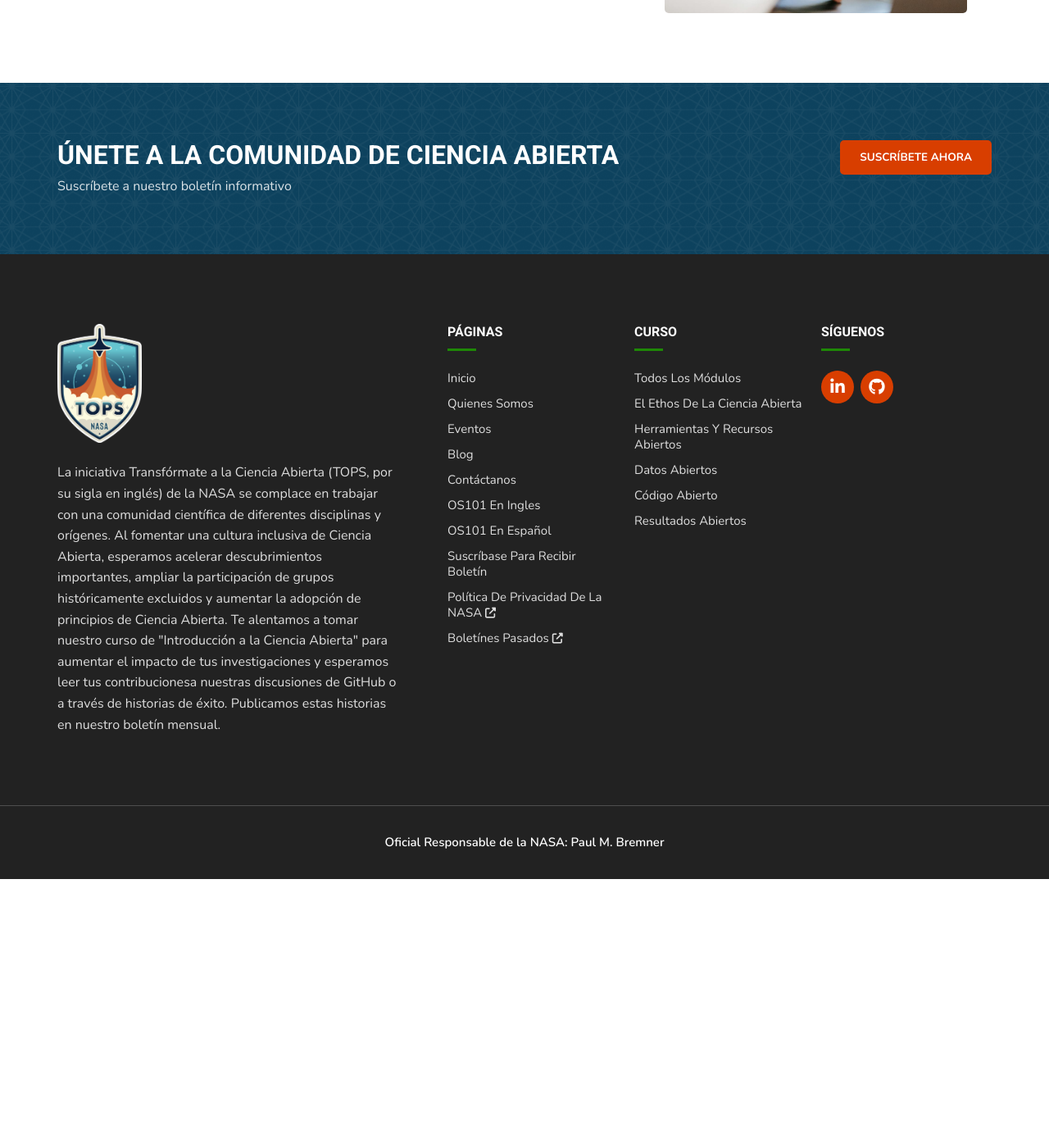
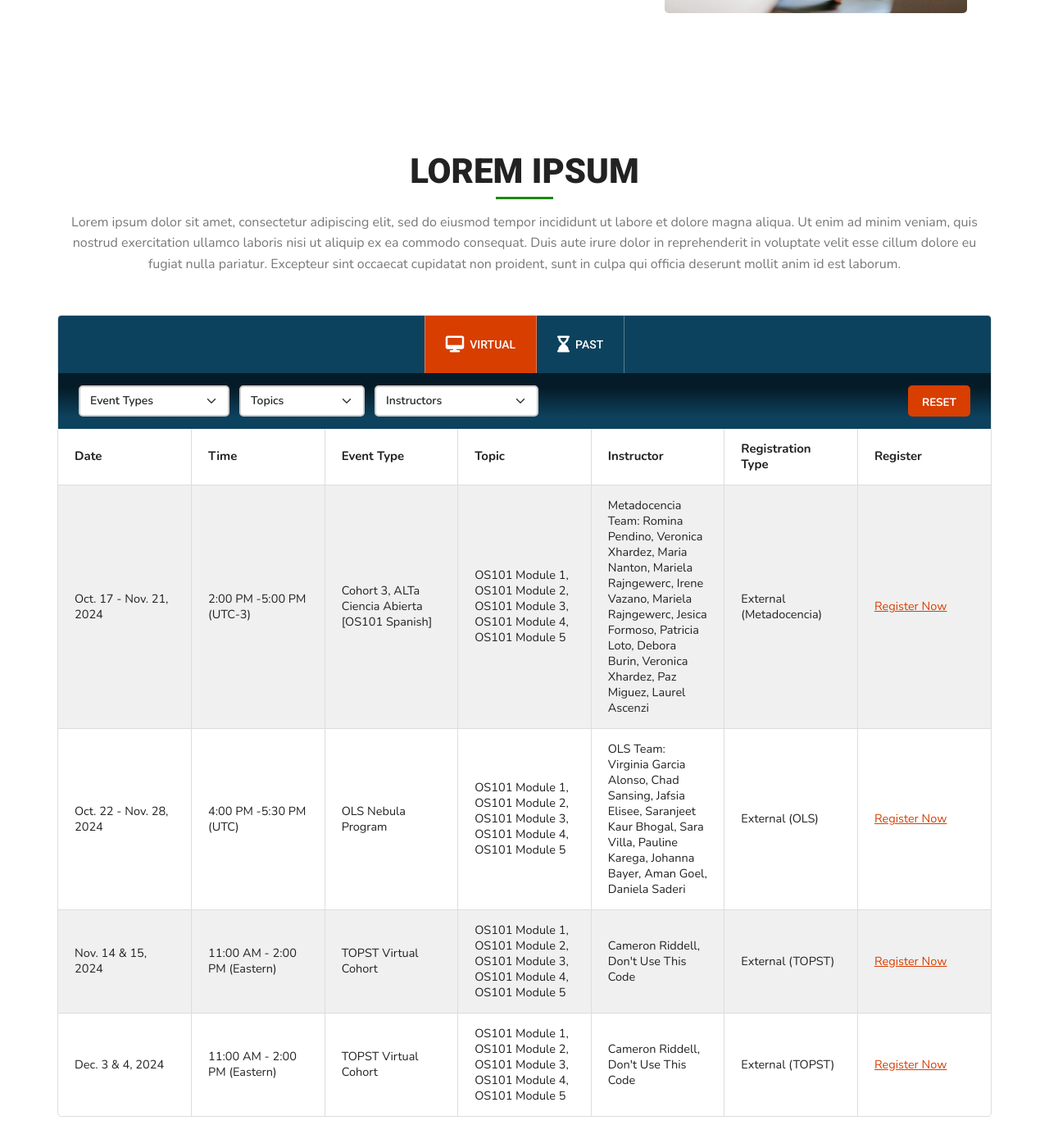
Before and after one commit to bressler1995/TOPS-Website-Front-End, a Jekyll site: the page built from pages/os101spanish.md, in a window 1280 px wide and 1400 px high, scrolled down 2163 px. Shown: the whole window at 82% size. Built offline with Jekyll 4.4.1, drawn with Linux system fonts in a browser that asks for light colours; a script that is not in the unit is left out; before the commit the page ends 3235 px from its top, so only the background shows below that.

Commit message:
Start adding workshop section to spanish page

```diff
--- /dev/null
+++ b/_includes/os101spanish/instructorled.html
@@ -0,0 +1,259 @@
+<div id="instructorled" class="tops_white_section tops_workshops_section">
+    <div class="container tops_container">
+      <div class="row">
+        <div class="col-12 tops_workshops_primary_content primary_content_md">
+          <h2 class="text-center mb-2">Lorem Ipsum</h2>
+          <div class="tops_divider div_larger justify-content-center mb-3"><div class="div_inner"></div></div>
+          <p>Lorem ipsum dolor sit amet, consectetur adipiscing elit, sed do eiusmod tempor incididunt ut labore et dolore magna aliqua. Ut enim ad minim veniam, quis nostrud exercitation ullamco laboris nisi ut aliquip ex ea commodo consequat. Duis aute irure dolor in reprehenderit in voluptate velit esse cillum dolore eu fugiat nulla pariatur. Excepteur sint occaecat cupidatat non proident, sunt in culpa qui officia deserunt mollit anim id est laborum.</p>
+        </div>
+      </div>
+      <div class="row mt-5">
+        <div class="col-12">
+          <div id="tops_workshops_container" class="d-flex flex-column flex-wrap tops_workshops_container">
+            <div class="d-flex flex-row flex-wrap justify-content-center tops_workshops_tabs">
+              <button class="workshop_tab active" type="button"><i class="fa-solid fa-desktop"></i><span>Virtual</span></button>
+              <button class="workshop_tab" type="button"><i class="fa-solid fa-hourglass-end"></i><span>Past</span></button>
+            </div>
+            <div class="tops_workshops_tables">
+
+              <div class="workshop_table active">
+                {% if site.hidevirtual %}
+                  <div class="no_workshops"><div class="noworkshops_icon_holder"><div><i class="fa-solid fa-calendar-days"></i></div></div><p>Stay tuned!  More training dates will be coming soon...</p></div>
+                {% else %}
+                  <div class="workshop_table_filters">
+                    <div class="d-flex flex-row flex-wrap justify-content-start workshop_table_filters_selectoutter">
+                      <select class="form-select" data-col-index="2">
+                          <option selected="">Event Types</option>
+                          <option value="TOPST Virtual Cohort">TOPST Virtual Cohort</option>
+                          <option value="ALTa Ciencia Abierta">ALTa Ciencia Abierta</option>
+                          <option value="OLS Nebula Program">OLS Nebula Program</option>
+                      </select>
+                      <select class="form-select" data-col-index="3">
+                          <option selected="">Topics</option>
+                          <option value="OS101 Module 1">OS101 Module 1</option>
+                          <option value="OS101 Module 2">OS101 Module 2</option>
+                          <option value="OS101 Module 3">OS101 Module 3</option>
+                          <option value="OS101 Module 4">OS101 Module 4</option>
+                          <option value="OS101 Module 5">OS101 Module 5</option>
+                      </select>
+                      <select class="form-select" data-col-index="4">
+                          <option selected="">Instructors</option>
+                          <!-- DUTC -->
+                          <optgroup label="Don't Use This Code">
+                              <option value="Cameron Riddell">Cameron Riddell</option>
+                          </optgroup>
+                          <!-- Metadocencia -->
+                          <optgroup label="Metadocencia Team">
+                              <option value="Romina Pendino">Romina Pendino</option>
+                              <option value="Veronica Xhardez">Veronica Xhardez</option>
+                              <option value="Maria Nanton">Maria Nanton</option>
+                              <option value="Alejandra Calero">Alejandra Calero</option>
+                              <option value="Irene Vazano">Irene Vazano</option>
+                              <option value="Mariela Rajngewerc">Mariela Rajngewerc</option>
+                              <option value="Jesica Formoso">Jesica Formoso</option>
+                              <option value="Driselda Sanchez-Aguirre">Driselda Sanchez-Aguirre</option>
+                              <option value="Debora Burin">Debora Burin</option>
+                              <option value="Veronica Xhardez">Veronica Xhardez</option>
+                              <option value="Patricia Loto">Patricia Loto</option>
+                              <option value="Paz Miguez">Paz Miguez</option>
+                              <option value="Laurel Ascenzi">Laurel Ascenzi</option>
+                          </optgroup>
+                          <!-- OLS -->
+                          <optgroup label="OLS Team">
+                              <option value="Virginia Garcia Alonso">Virginia Garcia Alonso</option>
+                              <option value="Chad Sansing">Chad Sansing</option>
+                              <option value="Jafsia Elisee">Jafsia Elisee</option>
+                              <option value="Saranjeet Kaur Bhogal">Saranjeet Kaur Bhogal</option>
+                              <option value="Sara Villa">Sara Villa</option>
+                              <option value="Pauline Karega">Pauline Karega</option>
+                              <option value="Johanna Bayer">Johanna Bayer</option>
+                              <option value="Aman Goel">Aman Goel</option>
+                              <option value="Daniela Saderi">Daniela Saderi</option>
+                          </optgroup>
+                      </select>
+                    </div>
+                    <div class="d-flex flex-row flex-wrap justify-content-end workshop_table_filters_resetoutter">
+                      <a class="btn btn-primary workshop_table_resetopt" href="javascript:void(0)" role="button">Reset</a>
+                    </div>
+                  </div>
+                  <div class="workshop_table_table">
+                    <table>
+                      <thead><tr><th>Date</th><th>Time</th><th>Event Type</th><th>Topic</th><th>Instructor</th><th>Registration Type</th><th>Register</th></tr></thead>
+                      <tbody>
+                        {% for row in site.data.virtual %}
+                          <tr>
+                          <td>{{ row.date }}</td>
+                          <td>{{ row.time }}</td>
+                          <td>{{ row.eventtype }}</td>
+                          <td>{{ row.topic }}</td>
+                          <td>{{ row.instructor }}</td>
+                          <td>
+                              {% if row.regtype %}
+                                  {{ row.regtype }}
+                              {% else %}
+                                  Other
+                              {% endif %}
+                          </td>
+                          <td>
+                            {% if row.register_link %}
+                                {% assign registercalculate = row.register_link %}
+                                {% assign registernewwin = "_blank" %}
+
+                                {% assign registertitle = "This Workshop is Internal to NASA" %}
+                                {% assign registerdesc = "If you are not a NASA civil servant or contractor, this workshop is unfortunately not available to you and proceeding will result in a not found error message. However, there are still many incredible OS101 workshops for you to choose from!" %}
+                                {% assign registerlink = row.register_link %}
+                                {% assign registertype = row.regtype | downcase %}
+
+                                {% assign registeronclick = "no" %}
+
+
+                                {% if registertype %}
+                                  {% if registertype contains "nasa" and registertype contains "internal" %}
+                                      {% assign registercalculate = "javascript:void(0)" %}
+                                      {% assign registernewwin = "_self" %}
+                                      {% assign registeronclick = "yes" %}
+
+                                      {% assign registertitle = "This Workshop is Internal to NASA" %}
+                                      {% assign registerdesc = "If you are not a NASA civil servant or contractor, this workshop is unfortunately not available to you and proceeding will result in a not found error message. However, there are still many incredible OS101 workshops for you to choose from!" %}
+                                  {% elsif registertype contains "jpl" and registertype contains "internal" %}
+                                      {% assign registercalculate = "javascript:void(0)" %}
+                                      {% assign registernewwin = "_self" %}
+                                      {% assign registeronclick = "yes" %}
+
+                                      {% assign registertitle = "This Workshop is Internal to JPL" %}
+                                      {% assign registerdesc = "If you are not a JPL civil servant or contractor, this workshop is unfortunately not available to you and proceeding will result in a not found error message. However, there are still many incredible OS101 workshops for you to choose from!" %}
+                                  {% elsif registertype contains "external" %}
+                                      {% assign registercalculate = "javascript:void(0)" %}
+                                      {% assign registernewwin = "_self" %}
+                                      {% assign registeronclick = "yes" %}
+
+                                      {% assign registertitle = "This Event is External" %}
+                                      {% assign registerdesc = "We would like to inform you that you are being taken to an external registration form should you choose to proceed." %}
+                                  {% endif %}
+                                {% endif %}
+
+                                <a class="{% if registeronclick == "yes" %}tops_workshop_link{% endif %}" href="{{ registercalculate }}" target="{{ registernewwin }}" {% if registeronclick == "yes" %}data-regtitle="{{ registertitle }}" data-regdesc="{{ registerdesc }}" data-reglink="{{ registerlink }}"{% endif %}>{{ row.register }}</a>
+                            {% else %}
+                              {{ row.register }}
+                            {% endif %}
+                          </td>
+                          </tr>
+                        {% endfor %}
+                      </tbody>
+                    </table>
+
+                    <div class="hcue">
+                      <div class="hcue_icon"><img src="{{ site.baseurl }}/assets/img/swipe-left.png"></div>
+                      <p>Swipe Horizontally to View More</p>
+                    </div>
+
+                  </div>
+                {% endif %}
+              </div>
+              <div class="workshop_table">
+                  {% if site.hidepast %}
+                    <div class="no_workshops"><div class="noworkshops_icon_holder"><div><i class="fa-solid fa-calendar-days"></i></div></div><p>Stay tuned!  More training dates will be coming soon...</p></div>
+                  {% else %}
+                    <div class="workshop_table_filters">
+                          <div class="d-flex flex-row flex-wrap justify-content-start workshop_table_filters_selectoutter">
+                              <select class="form-select" data-col-index="2">
+                                  <option selected="">Event Types</option>
+                                  <option value="Curriculum Beta Test">Curriculum Beta Test</option>
+                                  <option value="JPL Internal">JPL Internal</option>
+                                  <option value="ScienceCore">ScienceCore</option>
+                                  <option value="TOPS Champions Summer Workshop">TOPS Champions Summer Workshop</option>
+                                  <option value="TOPST">TOPST</option>
+                              </select>
+                              <select class="form-select" data-col-index="3">
+                                  <option selected="">Locations</option>
+                                  <option value="Pasadena, CA">Pasadena, CA</option>
+                                  <option value="Greenbelt, MD">Greenbelt, MD</option>
+                                  <option value="Tacoma, WA">Tacoma, WA</option>
+                                  <option value="Huntsville, AL">Huntsville, AL</option>
+                                  <option value="Chicago, IL">Chicago, IL</option>
+                                  <option value="Virtual">Virtual</option>
+                              </select>
+                              <select class="form-select" data-col-index="4">
+                                  <option selected="">Topics</option>
+                                  <option value="OS101 Module 1">OS101 Module 1</option>
+                                  <option value="OS101 Module 2">OS101 Module 2</option>
+                                  <option value="OS101 Module 3">OS101 Module 3</option>
+                                  <option value="OS101 Module 4">OS101 Module 4</option>
+                                  <option value="OS101 Module 5">OS101 Module 5</option>
+                                  <option value="Determining Climate Risks with NASA Earthdata Cloud">Determining Climate Risks with NASA Earthdata Cloud</option>
+                                  <option value="OLS Nebula Program">OLS Nebula Program</option>
+                              </select>
+                              <select class="form-select" data-col-index="5">
+                                  <option selected="">Instructors</option>
+                                  <!-- DUTC -->
+                                  <optgroup label="Don't Use This Code">
+                                      <option value="Cameron Riddell">Cameron Riddell</option>
+                                  </optgroup>
+                                  <!-- NLU -->
+                                  <optgroup label="National Louis University">
+                                      <option value="Antonio Tovar">Antonio Tovar</option>
+                                      <option value="Abdullah Alshboul">Abdullah Alshboul</option>
+                                      <option value="Ian Moncrief">Ian Moncrief</option>
+                                      <option value="Phuong Thai-Garcia">Phuong Thai-Garcia</option>
+                                      <option value="Robyn Moncrief">Robyn Moncrief</option>
+                                      <option value="Toni Holden-McGee">Toni Holden-McGee</option>
+                                  </optgroup>
+                                  <!-- 2i2c + metadocencia -->
+                                  <optgroup label="2i2c + Metadocencia">
+                                      <option value="Dhavide Aruliah">Dhavide Aruliah</option>
+                                      <option value="Patricia A. Loto">Patricia A. Loto</option>
+                                      <option value="Karthik Venkataramani">Karthik Venkataramani</option>
+                                  </optgroup>
+                                  <!-- NASA -->
+                                  <optgroup label="NASA">
+                                      <option value="Goddard TOPS Team">Goddard TOPS Team</option>
+                                      <option value="JPL TOPS Team">JPL TOPS Team</option>
+                                      <option value="Pontus Olofsson">Pontus Olofsson</option>
+                                      <option value="Genevieve Vigil">Genevieve Vigil</option>
+                                      <option value="Teresa Miller">Teresa Miller</option>
+                                      <option value="Adam Kobelski">Adam Kobelski</option>
+                                  </optgroup>
+                                  <!-- Other -->
+                                  <optgroup label="Other">
+                                      <option value="Self-paced">Self-paced</option>
+                                      <option value="Irene Ramos">Irene Ramos</option>
+                                  </optgroup>
+                              </select>
+                          </div>
+                          <div class="d-flex flex-row flex-wrap justify-content-end workshop_table_filters_resetoutter">
+                              <a class="btn btn-primary workshop_table_resetopt" href="javascript:void(0)" role="button">Reset</a>
+                          </div>
+                    </div>
+                    <div class="workshop_table_table">
+                      <table>
+                          <thead><tr><th>Date</th><th>Time</th><th>Event Type</th><th>Location</th><th>Topic</th><th>Instructor</th><th>Registration Type</th></tr></thead>
+                          <tbody>
+                            {% for row in site.data.past %}
+                              <tr>
+                              <td>{{ row.date }}</td>
+                              <td>{{ row.time }}</td>
+                              <td>{{ row.eventtype }}</td>
+                              <td>{{ row.location }}</td>
+                              <td>{{ row.topic }}</td>
+                              <td>{{ row.instructor }}</td>
+                              <td>
+                                  {% if row.regtype %}
+                                      {{ row.regtype }}
+                                  {% else %}
+                                      Other
+                                  {% endif %}
+                              </td>
+                              </tr>
+                            {% endfor %}
+                          </tbody>
+                      </table>
+                    </div>
+                  {% endif %}
+                </div>
+
+            </div>
+          </div>
+        </div>
+      </div>
+    </div>
+  </div>
--- a/pages/os101spanish.md
+++ b/pages/os101spanish.md
@@ -9,3 +9,4 @@ overlay: "opacity-70"
 {% include os101spanish/learn.html %}
 {% include os101spanish/foreveryone.html %}
 {% include os101spanish/how.html %}
+{% include os101spanish/instructorled.html %}
```
